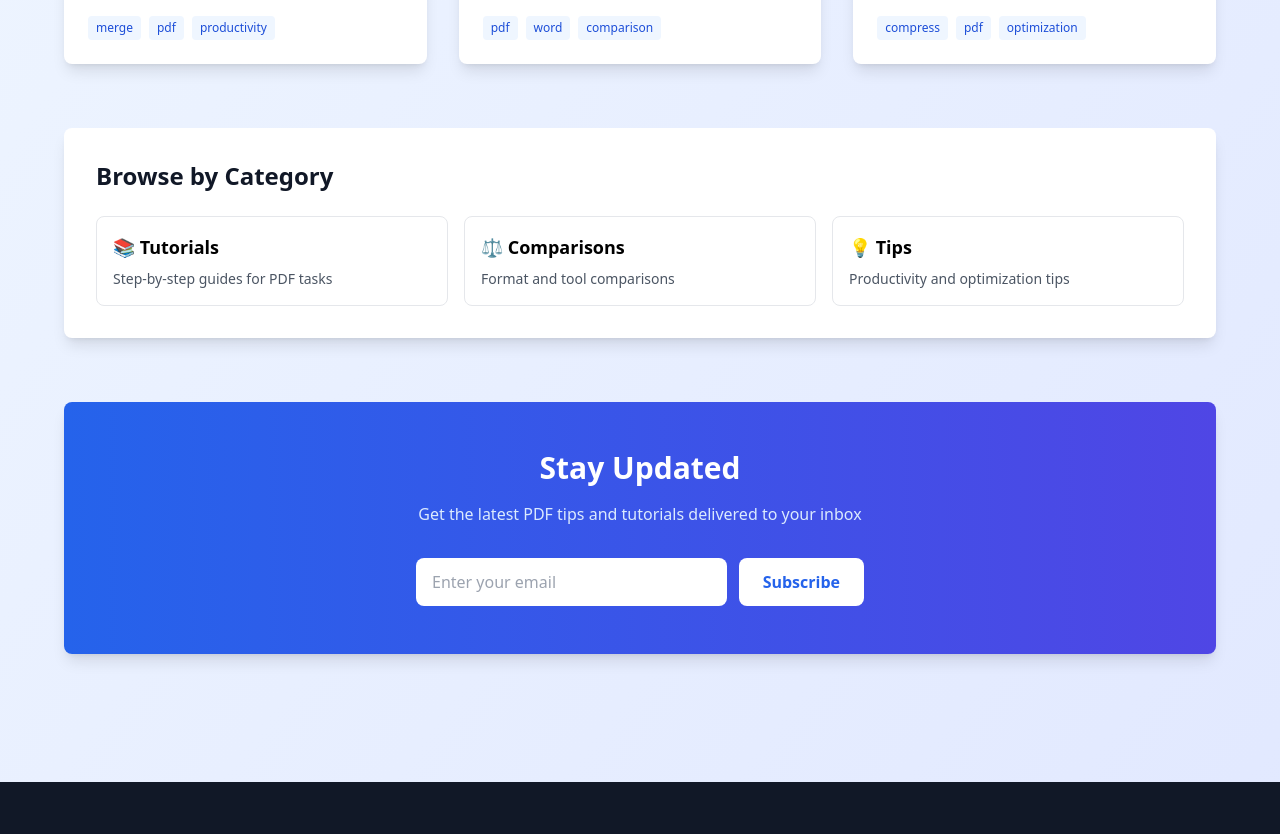
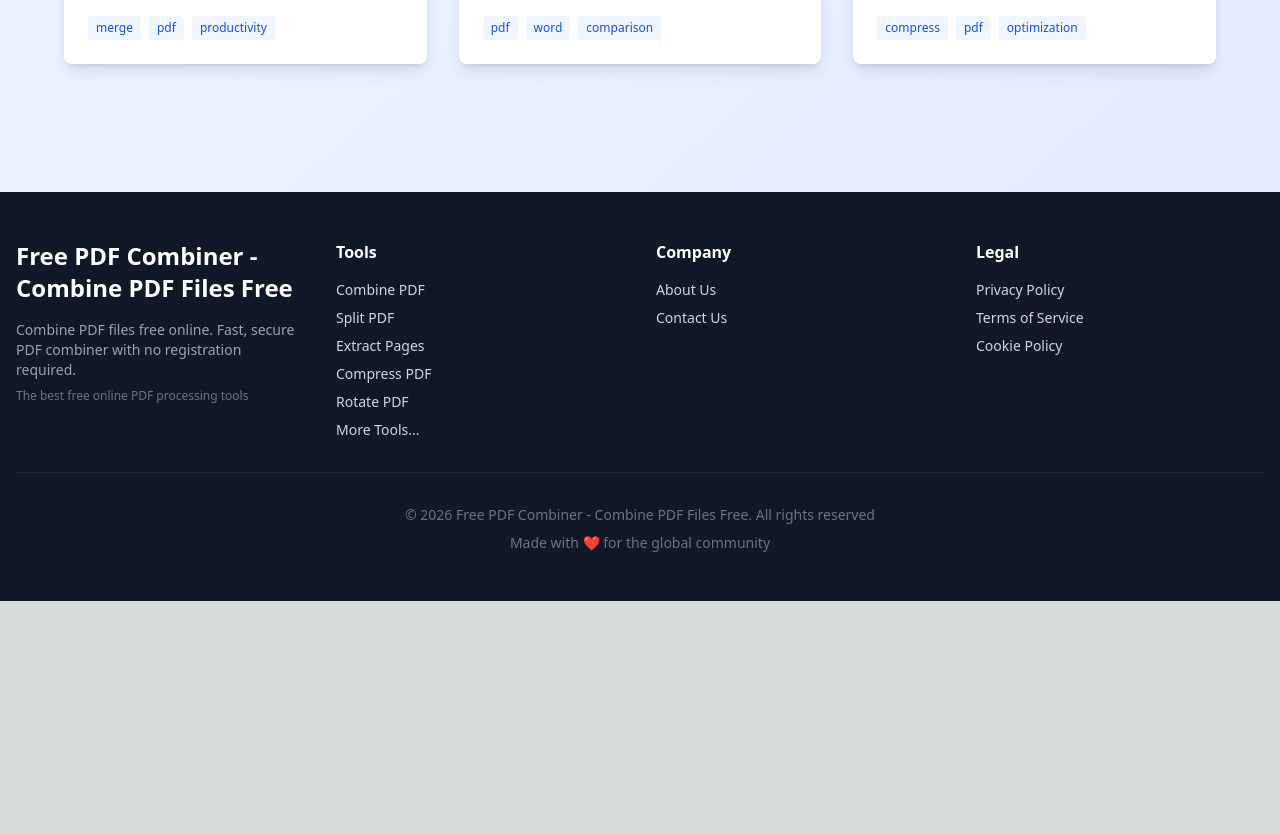
Before and after one commit to maxtimer-hui/pdf-merge-site, a Next.js app in the folder pdf-tools/: page /en/blog in a window 1280 px wide. Shown: the part 540-1374 px from the top of the page. After the commit the page ends 1141 px from the top, so only its background shows below. Built offline with nearby package versions, Linux system fonts and the light colour scheme.

Commit message:
refactor(blog): remove Categories and Newsletter sections

```diff
--- a/pdf-tools/app/[locale]/blog/page.tsx
+++ b/pdf-tools/app/[locale]/blog/page.tsx
@@ -86,45 +86,6 @@ export default async function BlogPage({ params }: { params: Promise<{ locale: s
               </Link>
             ))}
           </div>
-
-          {/* Categories Section */}
-          <div className="mt-16 bg-white rounded-lg shadow-lg p-8">
-            <h2 className="text-2xl font-bold text-gray-900 mb-6">Browse by Category</h2>
-            <div className="grid md:grid-cols-3 gap-4">
-              <div className="border rounded-lg p-4 hover:border-blue-500 transition-colors">
-                <h3 className="font-semibold text-lg mb-2">📚 Tutorials</h3>
-                <p className="text-sm text-gray-600">Step-by-step guides for PDF tasks</p>
-              </div>
-              <div className="border rounded-lg p-4 hover:border-blue-500 transition-colors">
-                <h3 className="font-semibold text-lg mb-2">⚖️ Comparisons</h3>
-                <p className="text-sm text-gray-600">Format and tool comparisons</p>
-              </div>
-              <div className="border rounded-lg p-4 hover:border-blue-500 transition-colors">
-                <h3 className="font-semibold text-lg mb-2">💡 Tips</h3>
-                <p className="text-sm text-gray-600">Productivity and optimization tips</p>
-              </div>
-            </div>
-          </div>
-
-          {/* Newsletter Section */}
-          <div className="mt-16 bg-gradient-to-r from-blue-600 to-indigo-600 rounded-lg shadow-lg p-12 text-center">
-            <h2 className="text-3xl font-bold text-white mb-4">
-              Stay Updated
-            </h2>
-            <p className="text-blue-100 mb-8">
-              Get the latest PDF tips and tutorials delivered to your inbox
-            </p>
-            <div className="max-w-md mx-auto flex gap-3">
-              <input
-                type="email"
-                placeholder="Enter your email"
-                className="flex-1 px-4 py-3 rounded-lg focus:outline-none focus:ring-2 focus:ring-blue-300"
-              />
-              <button className="bg-white text-blue-600 px-6 py-3 rounded-lg font-semibold hover:bg-blue-50 transition-colors">
-                Subscribe
-              </button>
-            </div>
-          </div>
         </div>
       </main>
 
```
